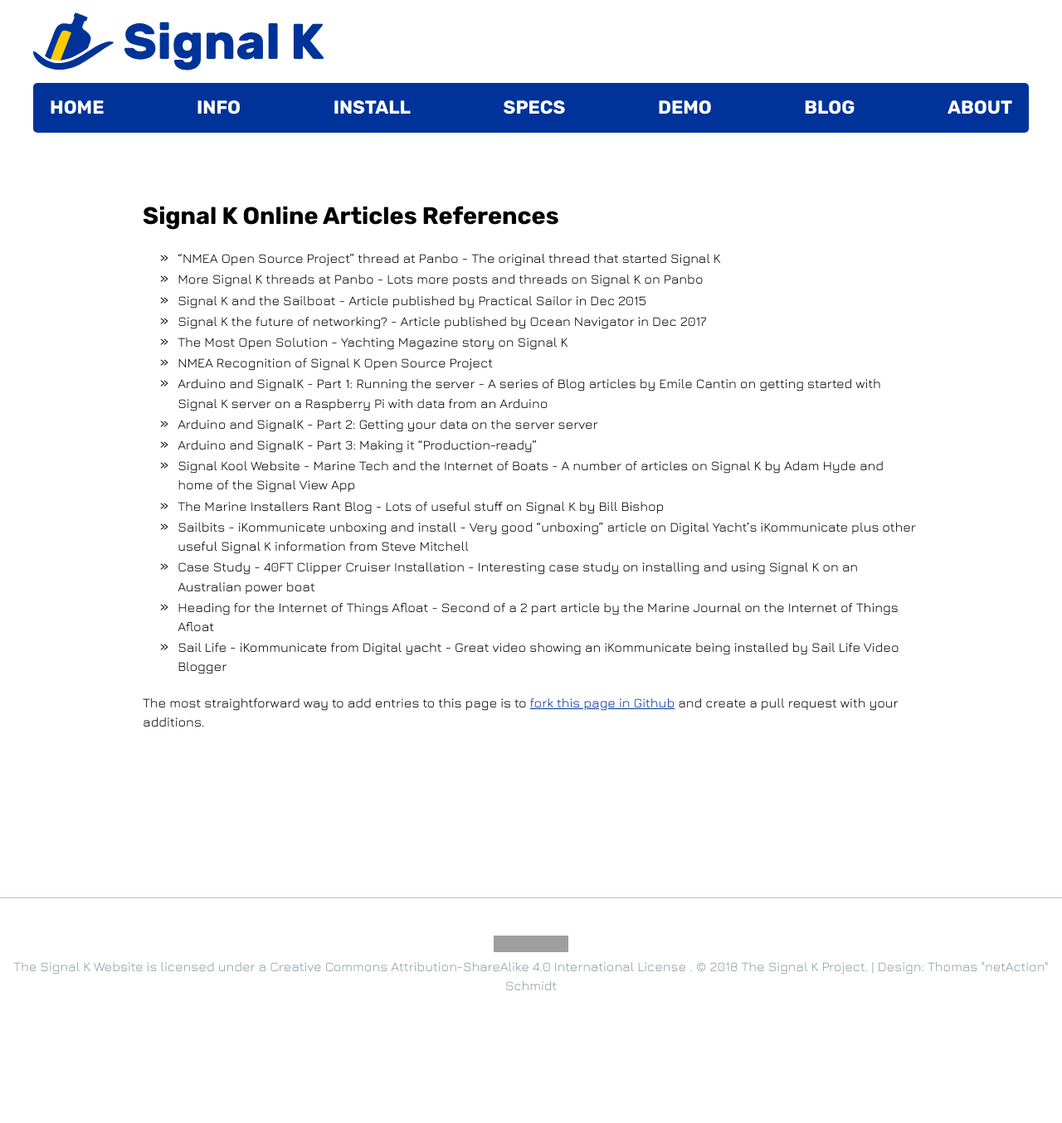
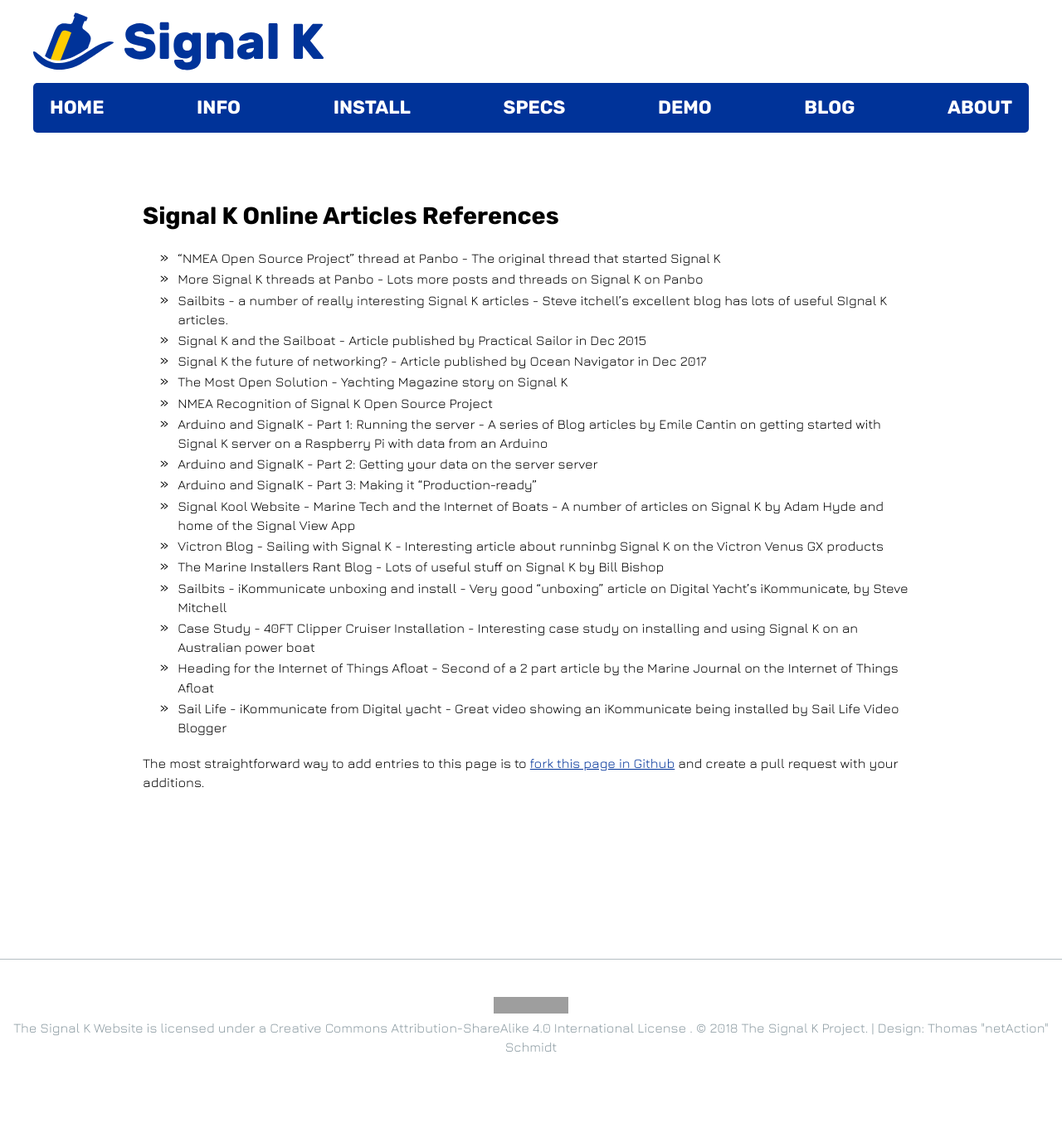
Before and after one commit to SignalK/signalk.github.io, a Jekyll site: the page built from references.md, in a window 1280 px wide. Shown: the whole page at 83% size. Built offline with Jekyll 4.4.1, drawn with Linux system fonts in a browser that asks for light colours; nearby versions of some CDN libraries; before the commit the page ends 1281 px from its top, so only the background shows below that; grey boxes are pictures that could not be loaded.

Commit message:
Update references.md
Added Victron and Sailbits references

```diff
--- a/references.md
+++ b/references.md
@@ -8,6 +8,7 @@
 
 - ["NMEA Open Source Project" thread at Panbo](http://www.panbo.com/forum/2010/09/nmea-open-source-project.html) - The original thread that started Signal K
 - [More Signal K threads at Panbo](https://www.panbo.com/search.html?q=signal%20k) - Lots more posts and threads on Signal K on Panbo
+- [Sailbits - a number of really interesting Signal K articles](https://sailbits.com/ikommunicate-unboxing-install/) - Steve itchell's excellent blog has lots of useful SIgnal K articles.
 - [Signal K and the Sailboat](https://www.practical-sailor.com/issues/37_60/features/Signal-K-and-the-Sailboat_11878-1.html) - Article published by Practical Sailor in Dec 2015
 - [Signal K the future of networking?](http://www.oceannavigator.com/November-December-2017/The-future-of-networking/) - Article published by Ocean Navigator in Dec 2017
 - [The Most Open Solution](http://www.yachtingmagazine.com/most-open-solution) - Yachting Magazine story on Signal K
@@ -16,8 +17,9 @@
 - [Arduino and SignalK - Part 2: Getting your data on the server server](https://blog.emilecantin.com/web/sysadmin/iot/javascript/sailing/2016/03/19/arduino-signalk-part-2.html)
 - [Arduino and SignalK - Part 3: Making it "Production-ready"](https://blog.emilecantin.com/web/sysadmin/iot/javascript/sailing/2016/08/03/arduino-signalk-part-3.html)
 - [Signal Kool Website - Marine Tech and the Internet of Boats](https://signalkool.com/) - A number of articles on Signal K by Adam Hyde and home of the Signal View App
+- [Victron Blog - Sailing with Signal K](https://www.victronenergy.com/blog/2019/06/13/sailing-with-signal-k/) - Interesting article about runninbg Signal K on the Victron Venus GX products
 - [The Marine Installers Rant Blog](http://themarineinstallersrant.blogspot.co.uk/search?q=signal+k) - Lots of useful stuff on Signal K by Bill Bishop
-- [Sailbits - iKommunicate unboxing and install](https://sailbits.com/ikommunicate-unboxing-install/) - Very good "unboxing" article on Digital Yacht's iKommunicate plus other useful Signal K information from Steve Mitchell
+- [Sailbits - iKommunicate unboxing and install](https://sailbits.com/ikommunicate-unboxing-install/) - Very good "unboxing" article on Digital Yacht's iKommunicate, by Steve Mitchell
 - [Case Study - 40FT Clipper Cruiser Installation](http://www.signalk.com.au/applications-uses/84-case-study-40ft-clipper-cruiser-installation) - Interesting case study on installing and using Signal K on an Australian power boat
 - [Heading for the Internet of Things Afloat](https://www.marineelectronicsjournal.com/content/newsm/news.asp?show=VIEW&a=188) - Second of a 2 part article by the Marine Journal on the Internet of Things Afloat
 - [Sail Life - iKommunicate from Digital yacht](https://www.youtube.com/watch?v=iMVsoCmwuMg) - Great video showing an iKommunicate being installed by Sail Life Video Blogger
```
